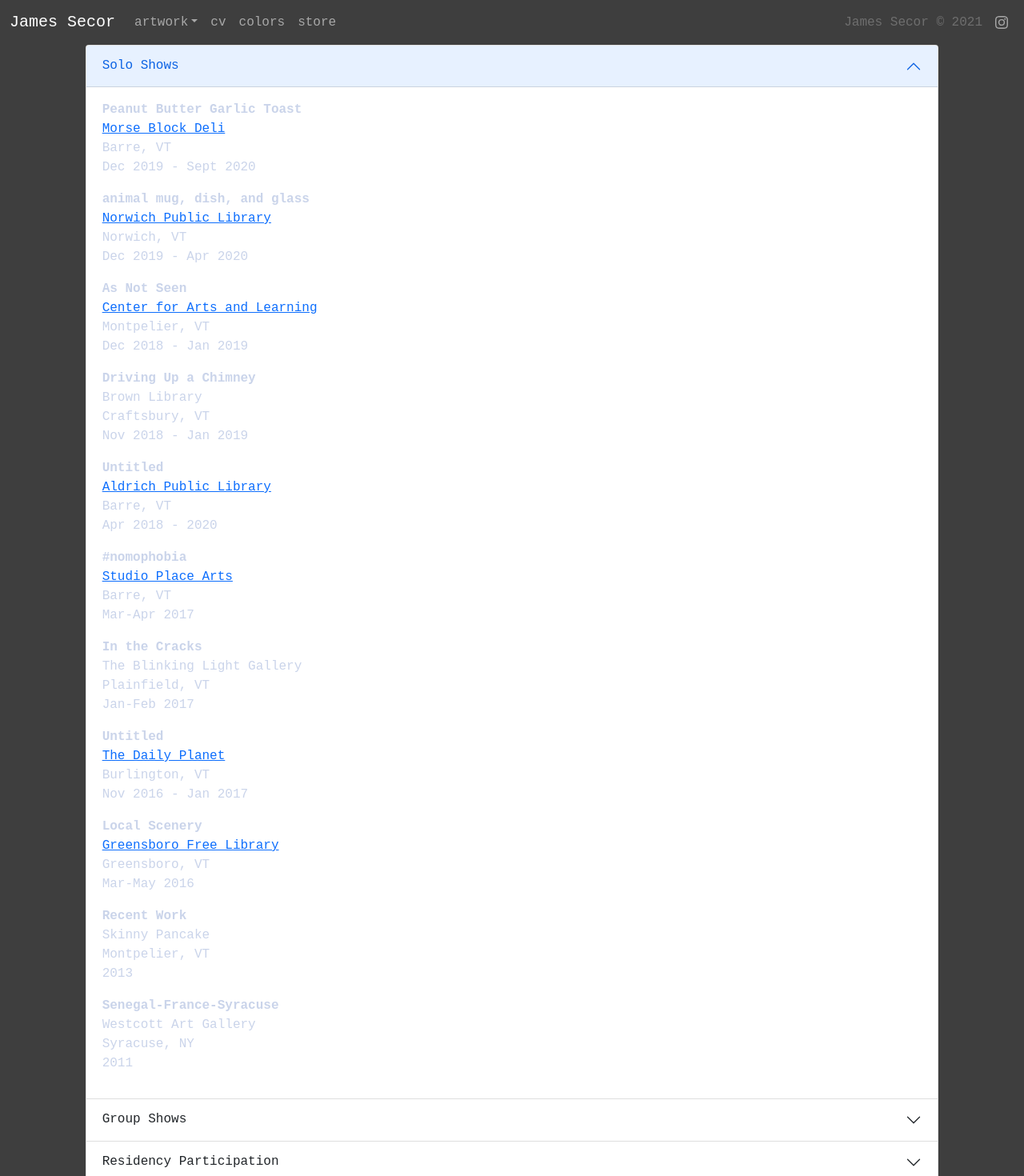
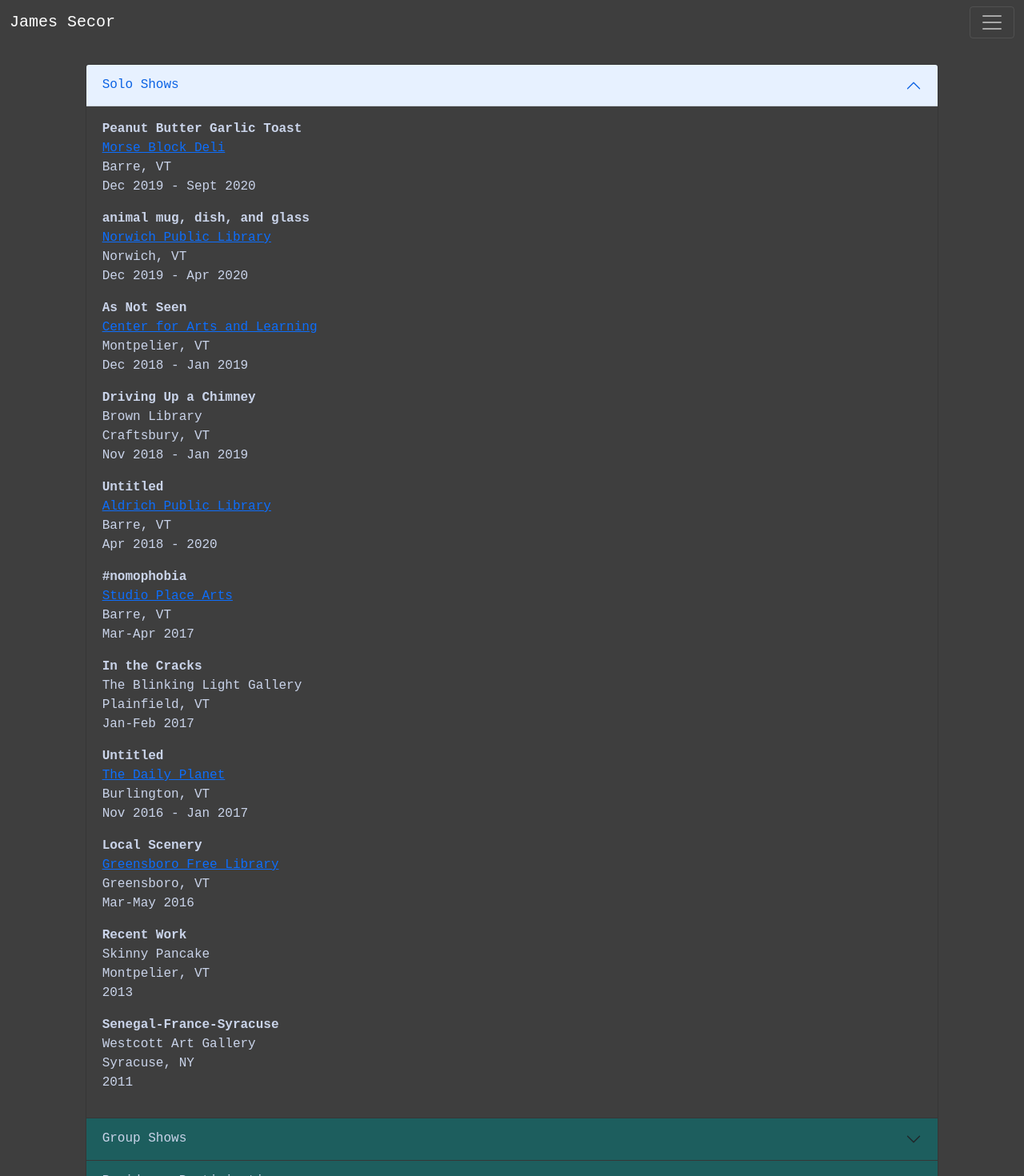
Before and after one commit to jamessecor/artsite_react_frontend, a React (Create React App) app: page /cv in a window 1280 px wide. Shown: the top 1470 px of the page at 80% size. Built offline with nearby package versions, Linux system fonts and the light colour scheme.

Commit message:
navbar css

```diff
--- /dev/null
+++ b/src/components/Cv.css
@@ -0,0 +1,8 @@
+.accordion-item {
+    background: #3e3e3e;
+    color: #cad4ea;
+}
+.accordion-button {
+    background: rgb(29, 94, 94);
+    color: #cad4ea;
+}
--- a/src/components/Cv.js
+++ b/src/components/Cv.js
@@ -4,6 +4,7 @@ import {soloShows} from "../data/cv"
 import {groupShows} from "../data/cv"
 import {residencies} from "../data/cv"
 import {education} from "../data/cv"
+import './Cv.css';
 
 const Cv = () => (
     <Accordion className="col-lg-10 offset-lg-1 col-12" defaultActiveKey={"solo"}>
--- a/src/components/Navigation.css
+++ b/src/components/Navigation.css
@@ -2,3 +2,22 @@
     background: darkslateblue !important;
     color: lightblue;
 }
+.offcanvas,
+.offcanvas-body > .navbar-nav > .nav-item > a,
+.offcanvas-body > .navbar-nav > .nav-item > .dropdown-menu,
+.offcanvas-body > .navbar-nav > .nav-item > .dropdown-menu > a,
+.offcanvas-body > .navbar-nav > a {
+    background: lightblue;
+    color: darkslateblue;
+}
+
+.offcanvas-body > .navbar-nav > .nav-item > a:hover,
+.offcanvas-body > .navbar-nav > .nav-item > .dropdown-menu > a:hover,
+.offcanvas-body > .navbar-nav > a:hover {
+    background: darkslateblue;
+    color: lightblue;
+}
+
+.outlet-content {
+    margin-top: 5rem;
+}
--- a/src/components/Navigation.js
+++ b/src/components/Navigation.js
@@ -1,16 +1,18 @@
 import React from 'react';
-import { useState, useCallback } from 'react';
-import { useNavigate, createSearchParams, useLocation, Outlet } from 'react-router-dom';
-import LoginForm from "./LoginForm"
+import { useState } from 'react';
+import { useNavigate, useLocation, Outlet } from 'react-router-dom';
+// import LoginForm from "./LoginForm"
 import config from "../config.json"
 import Nav from 'react-bootstrap/Nav'
 import NavDropdown from 'react-bootstrap/NavDropdown'
 import Navbar from 'react-bootstrap/Navbar'
 import Offcanvas from 'react-bootstrap/Offcanvas'
 import Container from 'react-bootstrap/Container'
-import Form from 'react-bootstrap/Form'
-import FormControl from 'react-bootstrap/FormControl'
-import Button from 'react-bootstrap/Button';
+// import Form from 'react-bootstrap/Form'
+// import FormControl from 'react-bootstrap/FormControl'
+// import Button from 'react-bootstrap/Button';
+import NavbarCollapse from 'react-bootstrap/esm/NavbarCollapse';
+import './Navigation.css';
 
 const Navigation = () => {
     const navigateTo = useNavigate();
@@ -86,19 +88,8 @@ const Navigation = () => {
 
     const currentYear = new Date().getFullYear();
 
-    return (
+    const NavbarLinks = () => (
         <React.Fragment>
-            <Navbar fixed='top' variant='dark' className="mb-4" collapseOnSelect={true} expand="lg">
-                <Container fluid>
-                    <Navbar.Brand onClick={() => navigateTo('/')} data-page-id="home" href="#">
-                        James Secor
-                    </Navbar.Brand>
-                    <Navbar.Toggle onClick={() => setShowOffcanvas(!showOffcanvas)}/>
-                    <Navbar.Offcanvas onHide={() => setShowOffcanvas(false)} show={showOffcanvas} scroll={true}>
-                        <Offcanvas.Header onHide={() => setShowOffcanvas(false)} closeButton>
-                            <Offcanvas.Title>James Secor</Offcanvas.Title>
-                        </Offcanvas.Header>
-                        <Offcanvas.Body>
             <Nav className="me-auto">
                 <NavDropdown title="artwork" id="basic-nav-dropdown">
                     {[...Array(currentYear - config.firstArtworkYear + 1).keys()].map((i) => {
@@ -154,6 +145,26 @@ const Navigation = () => {
                 />
                 <Button variant="outline-success">Search</Button>
             </Form> */}
+        </React.Fragment>
+    );
+
+    return (
+        <React.Fragment>
+            <Navbar fixed='top' variant='dark' className="mb-4" collapseOnSelect={true} expand="false">{/* TODO: set to lg and uncomment NavbarCollapse */}
+                <Container fluid>
+                    <Navbar.Brand onClick={() => navigateTo('/')} data-page-id="home" href="#">
+                        James Secor
+                    </Navbar.Brand>
+                    <Navbar.Toggle onClick={() => setShowOffcanvas(!showOffcanvas)}/>
+                    {/* <NavbarCollapse collapseOnSelect={true}>
+                        <NavbarLinks />
+                    </NavbarCollapse> */}
+                    <Navbar.Offcanvas onHide={() => setShowOffcanvas(false)} show={showOffcanvas} scroll={true}>
+                        <Offcanvas.Header onHide={() => setShowOffcanvas(false)} closeButton>
+                            <Offcanvas.Title>James Secor</Offcanvas.Title>
+                        </Offcanvas.Header>
+                        <Offcanvas.Body>
+                            <NavbarLinks />
                         </Offcanvas.Body>
                     </Navbar.Offcanvas>
                 </Container>
@@ -161,7 +172,7 @@ const Navigation = () => {
             {/* {this.newArtworkForm()}
             {this.currentPageContent()}
             <LoginForm show={this.state.isShowingLoginForm} unmount={this.unmountLoginForm}/> */}
-            <div className='mt-5 pt-2'>
+            <div className='outlet-content'>
                 <Outlet />
             </div>
         </React.Fragment>
--- a/src/components/store/Store.js
+++ b/src/components/store/Store.js
@@ -24,15 +24,15 @@ const Store = () => {
     return (
         <Container fluid={'sm'} className="align-items-center">
             <Row xs={1} lg={3}>
-                    {Object.values(storeItems).map((storeItem) =>
-                <Col xs={12}>
-                        <StoreItem key={`${storeItem.title}${storeItem.itemNumber}`}
+                {Object.values(storeItems).map((storeItem) =>
+                    <Col xs={12} key={`${storeItem.title}${storeItem.itemNumber}`}>
+                        <StoreItem
                                 title={storeItem.title}
                                 itemNumber={storeItem.itemNumber}
                                 imageSrc={storeItem.imageSrc}
                         />
-                </Col>
-                        )}
+                    </Col>
+                )}
             </Row>
         </Container>
     )
--- a/src/config.json
+++ b/src/config.json
@@ -1,4 +1,4 @@
 {
-  "host": "https://artsite-api-9c6zt.ondigitalocean.app/",
+  "host": "http://localhost:8080/",
   "firstArtworkYear": 2012
 }
```
Lines whose indentation alone changed are shown as unchanged.
